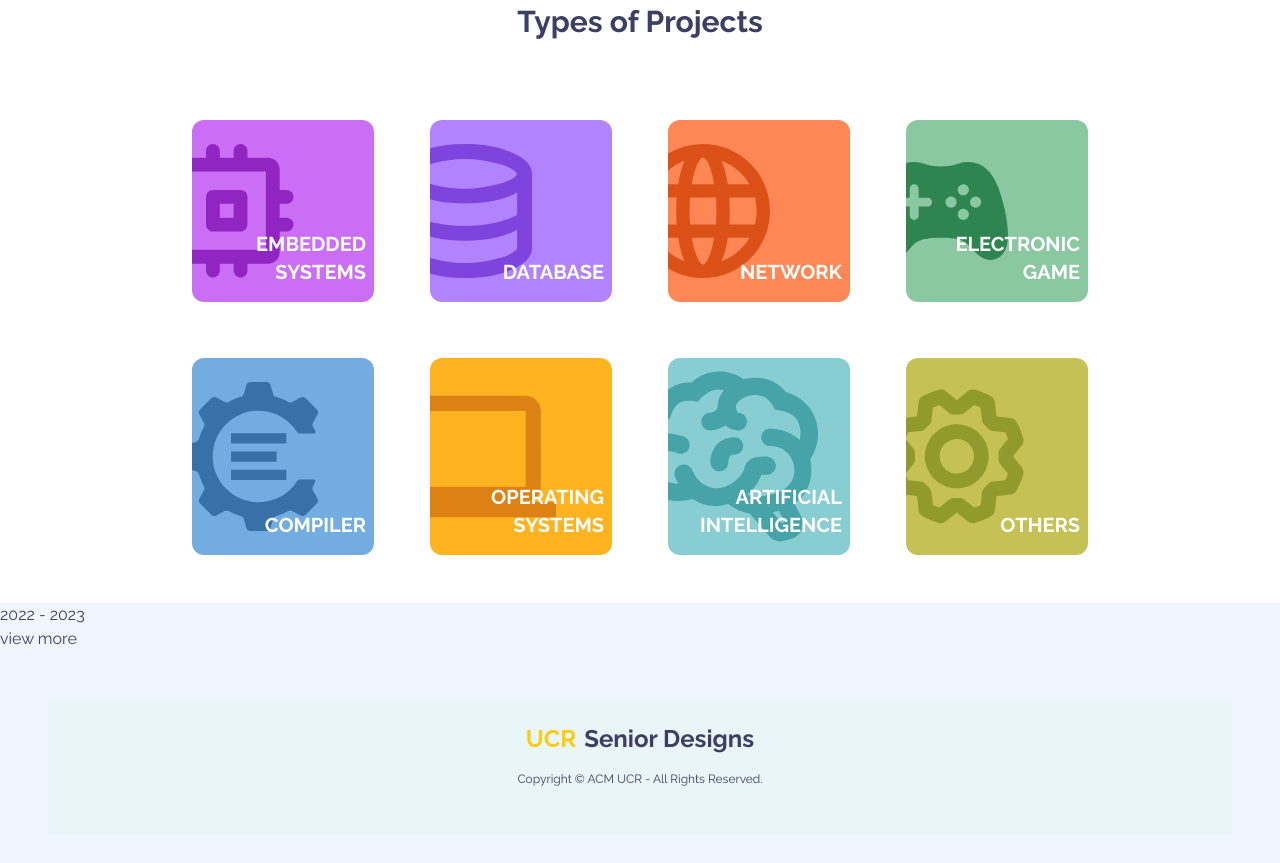
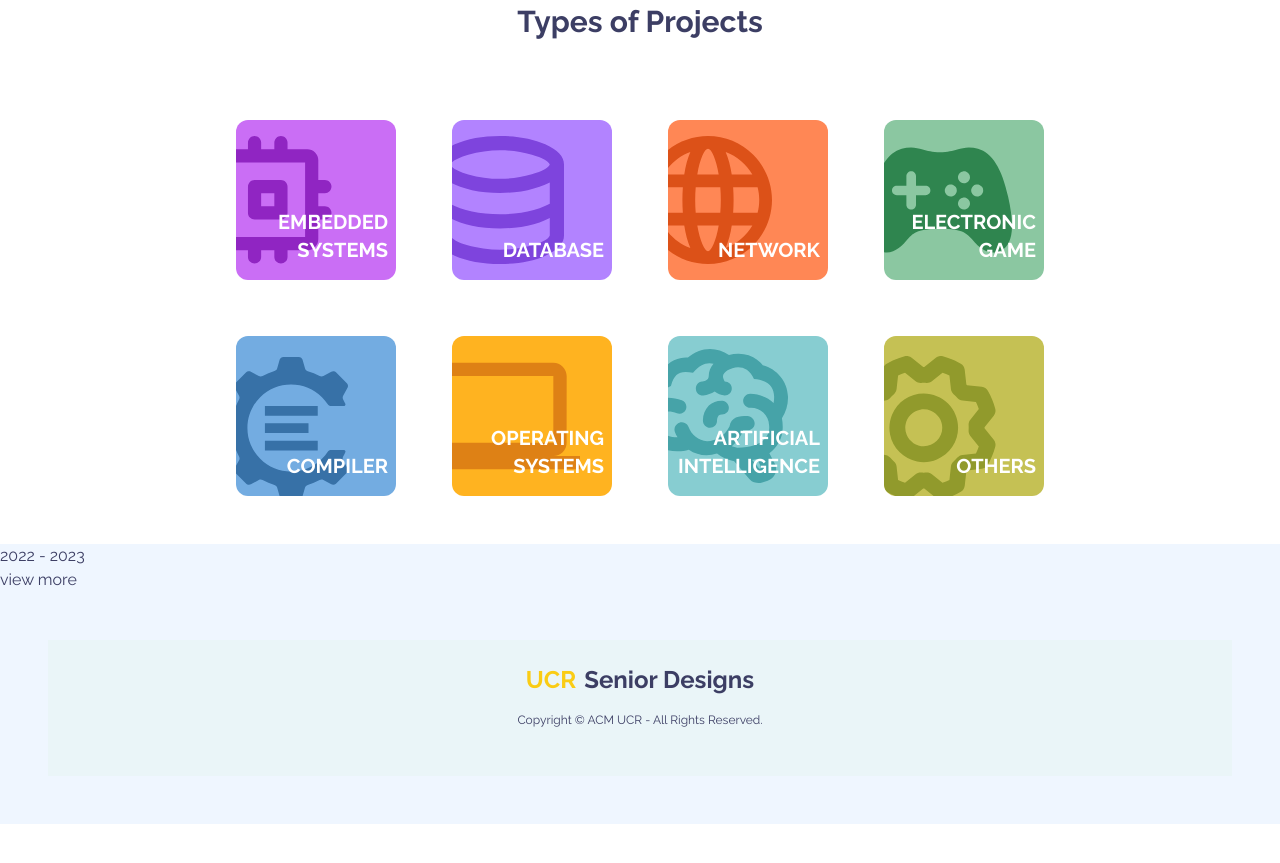
Before and after one commit to acm-ucr/senior-design-website, a Next.js app: page / in a window 1280 px wide. Shown: the part 1420-2283 px from the top of the page. After the commit the page ends 2244 px from the top, so only its background shows below. Built offline with nearby package versions, Linux system fonts and the light colour scheme.

Commit message:
Kevinloritsch/projectSection

```diff
--- a/src/components/landing/ProjectType.jsx
+++ b/src/components/landing/ProjectType.jsx
@@ -15,17 +15,18 @@ const ProjectTypes = () => {
       <p className="text-senior-purple-100 text-center font-bold text-3xl pt-10 pb-16">
         Types of Projects
       </p>
-      <div className="grid lg:grid-cols-4 md:grid-cols-2 gap-14 px-20 md:px-48">
+      <div className="flex justify-center">
+        <div className="grid lg:grid-cols-4 md:grid-cols-2 gap-14 px-20">
           <Link
             href="/projects"
-          className="bg-projects-emb-100 rounded-xl relative overflow-hidden flex p-4"
+            className="bg-projects-emb-100 rounded-xl relative overflow-hidden flex p-3 min-w-40 max-w-40 h-40"
           >
             <Image
               src={emblogo.src}
               width={225}
               height={225}
               alt="emblogo"
-            className="-ml-8 md:-ml-14"
+              className="-ml-12 md:-ml-12"
             />
             <p className="text-white text-xl font-bold text-right mr-2 absolute inset-x-0 bottom-0">
               EMBEDDED
@@ -35,14 +36,14 @@ const ProjectTypes = () => {
           </Link>
           <Link
             href="/projects"
-          className="bg-projects-database-100 rounded-xl relative overflow-hidden flex p-4"
+            className="bg-projects-database-100 rounded-xl relative overflow-hidden flex p-3 min-w-40 max-w-40 h-40"
           >
             <Image
               src={databaselogo.src}
               width={225}
               height={225}
               alt="databaselogo"
-            className="-ml-8 md:-ml-14"
+              className="-ml-8 md:-ml-8"
             />
             <p className="text-white text-xl font-bold text-right mr-2 absolute inset-x-0 bottom-0">
               DATABASE
@@ -50,14 +51,14 @@ const ProjectTypes = () => {
           </Link>
           <Link
             href="/projects"
-          className="bg-projects-network-100 rounded-xl relative overflow-hidden flex p-4"
+            className="bg-projects-network-100 rounded-xl relative overflow-hidden flex p-3 min-w-40 max-w-40 h-40"
           >
             <Image
               src={networklogo.src}
               width={225}
               height={225}
               alt="networklogo"
-            className="-ml-8 md:-ml-14"
+              className="-ml-12 md:-ml-10"
             />
             <p className="text-white text-xl font-bold text-right mr-2 absolute inset-x-0 bottom-0">
               NETWORK
@@ -65,14 +66,14 @@ const ProjectTypes = () => {
           </Link>
           <Link
             href="/projects"
-          className="bg-projects-game-100 rounded-xl relative overflow-hidden flex p-4"
+            className="bg-projects-game-100 rounded-xl relative overflow-hidden flex p-2 min-w-40 max-w-40 h-40"
           >
             <Image
               src={electroniclogo.src}
               width={225}
               height={225}
               alt="electroniclogo"
-            className="-ml-6 md:-ml-14"
+              className="-ml-6 md:-ml-6"
             />
             <p className="text-white text-xl font-bold text-right mr-2 absolute inset-x-0 bottom-0">
               ELECTRONIC
@@ -82,14 +83,14 @@ const ProjectTypes = () => {
           </Link>
           <Link
             href="/projects"
-          className="bg-projects-compiler-100 rounded-xl relative overflow-hidden flex p-4"
+            className="bg-projects-compiler-100 rounded-xl relative overflow-hidden flex p-3 min-w-40 max-w-40 h-40"
           >
             <Image
               src={compilerlogo.src}
               width={170}
               height={225}
               alt="compilerlogo"
-            className="-ml-6 md:-ml-8"
+              className="-ml-8 -mb-6 md:-ml-8 md:-mb-6"
             />
             <p className="text-white text-xl font-bold text-right mr-2 absolute inset-x-0 bottom-0">
               COMPILER
@@ -97,14 +98,14 @@ const ProjectTypes = () => {
           </Link>
           <Link
             href="/projects"
-          className="bg-projects-operating-100 rounded-xl relative overflow-hidden flex"
+            className="bg-projects-operating-100 rounded-xl relative overflow-hidden flex min-w-40 max-w-40 h-40"
           >
             <Image
               src={oslogo.src}
               width={225}
               height={225}
               alt="oslogo"
-            className="-ml-6 md:-ml-14"
+              className="-ml-8 md:-ml-8"
             />
             <p className="text-white text-xl font-bold text-right mr-2 absolute inset-x-0 bottom-0">
               OPERATING
@@ -114,14 +115,14 @@ const ProjectTypes = () => {
           </Link>
           <Link
             href="/projects"
-          className="bg-projects-ai-100 rounded-xl relative overflow-hidden flex"
+            className="bg-projects-ai-100 rounded-xl relative overflow-hidden flex p-2 min-w-40 max-w-40 h-40"
           >
             <Image
               src={ailogo.src}
               width={225}
               height={225}
               alt="ailogo"
-            className="-ml-6 md:-ml-8"
+              className="-ml-8 md:-ml-8"
             />
             <p className="text-white text-xl font-bold text-right mr-2 absolute inset-x-0 bottom-0">
               ARTIFICIAL
@@ -131,14 +132,14 @@ const ProjectTypes = () => {
           </Link>
           <Link
             href="/projects"
-          className="bg-projects-others-100 rounded-xl relative overflow-hidden flex p-4"
+            className="bg-projects-others-100 rounded-xl relative overflow-hidden flex p-2 min-w-40 max-w-40 h-40"
           >
             <Image
               src={otherslogo.src}
               width={225}
               height={225}
               alt="otherslogo"
-            className="-ml-6 md:-ml-10"
+              className="-ml-10 -mb-6 md:-ml-10 md:-mb-6"
             />
             <p className="text-white text-xl font-bold text-right mr-2 absolute inset-x-0 bottom-0">
               OTHERS
@@ -146,6 +147,7 @@ const ProjectTypes = () => {
           </Link>
         </div>
       </div>
+    </div>
   );
 };
 
```
Lines whose indentation alone changed are shown as unchanged.
